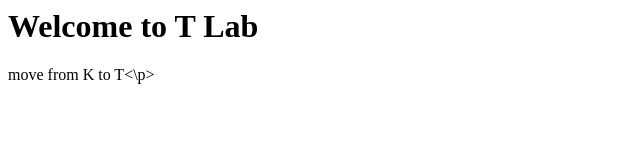
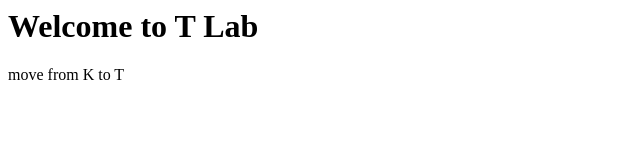
Before and after one commit to katidoki/web-site_test, a plain HTML site: page index.html in a window 1280 px wide. Shown: the full height of the page, 0-640 px from the left. Drawn offline with Linux system fonts and the light colour scheme.

Commit message:
Update index.html

```diff
--- a/index.html
+++ b/index.html
@@ -7,7 +7,7 @@
 
   <body>
     <h1>Welcome to T Lab</h1>
-    <p>move from K to T<\p>
+    <p>move from K to T</p>
   </body>
 
 </html>
```
